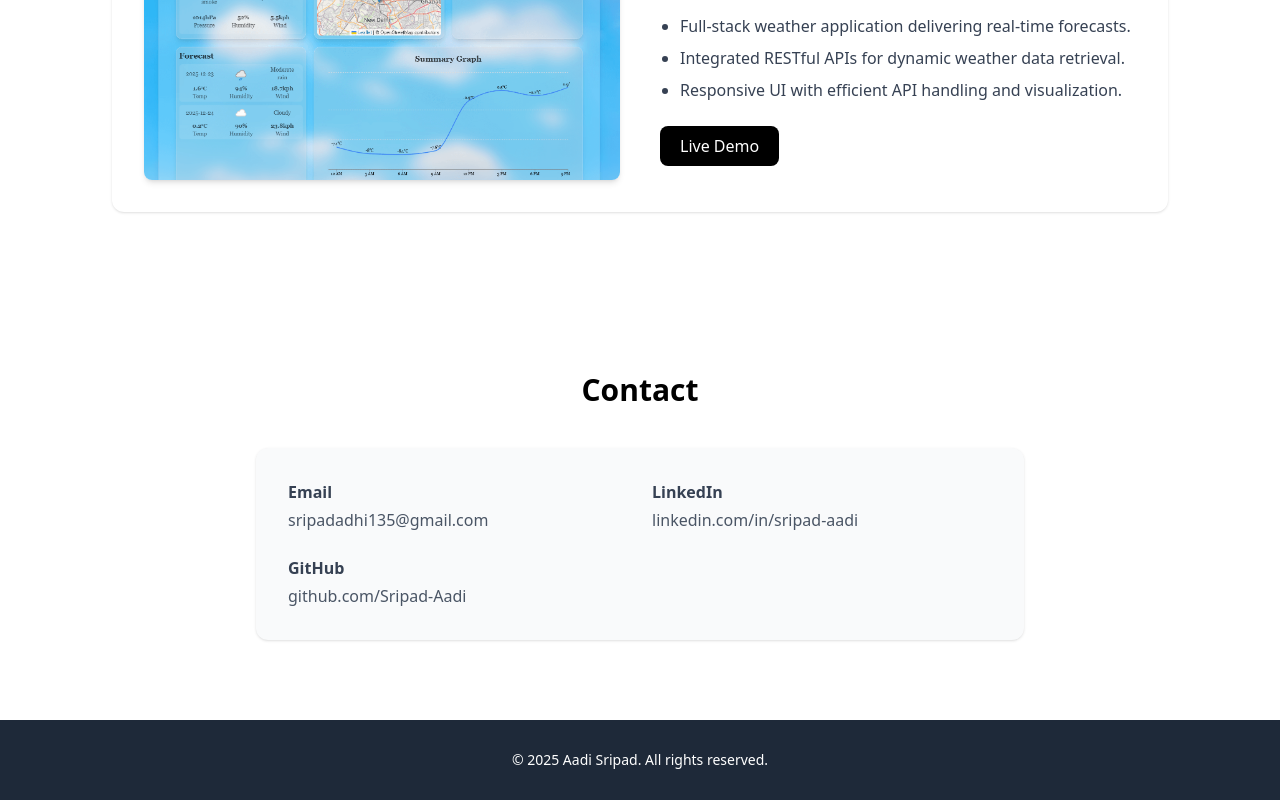
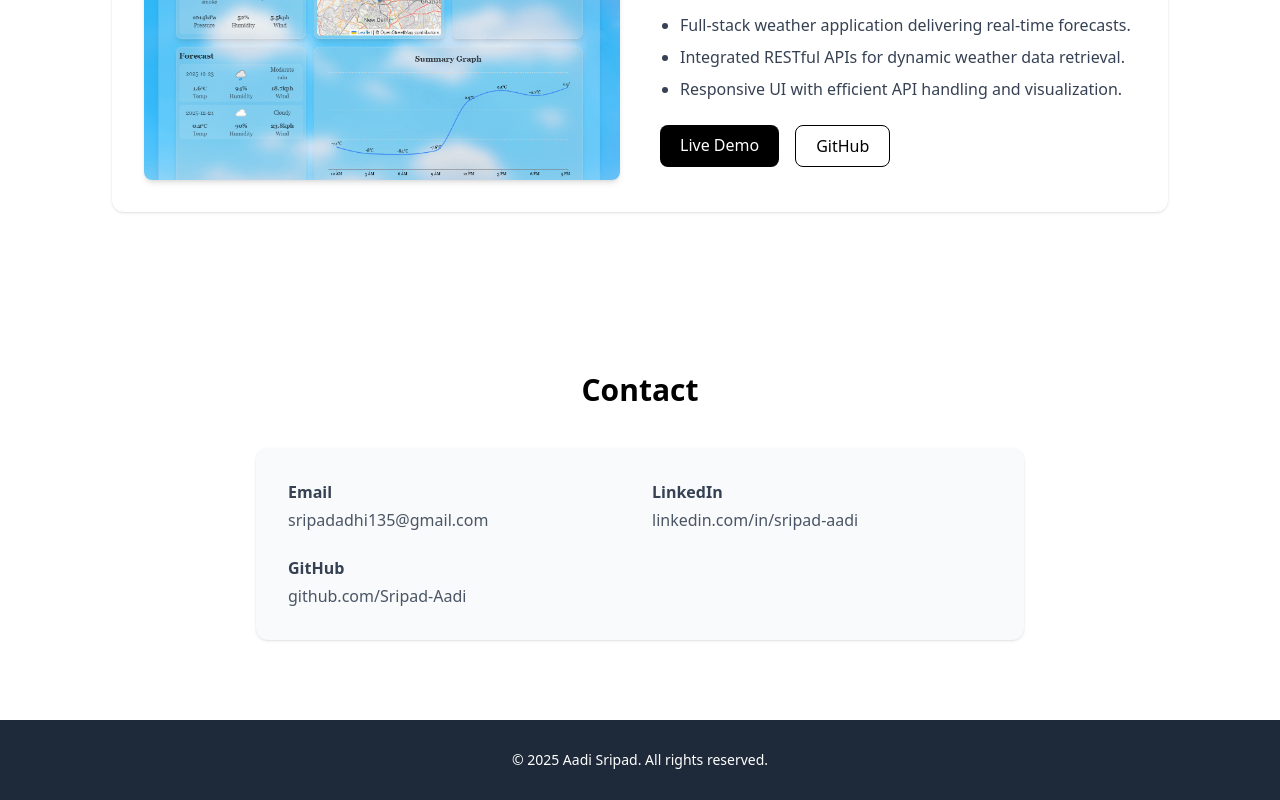
Before and after one commit to Sripad-Aadi/Portfolio, a React (Vite) app: page / in a window 1280 px wide. Shown: the part 3896-4696 px from the top of the page. Built offline with nearby package versions, Linux system fonts and the light colour scheme.

Commit message:
added github link to skycast project

```diff
--- a/src/pages/projects.jsx
+++ b/src/pages/projects.jsx
@@ -225,6 +225,16 @@ const Projects = () => {
                 >
                   Live Demo
                 </a>
+
+                <a
+                  href="https://github.com/Sripad-Aadi/skycast"
+                  target="_blank"
+                  rel="noopener noreferrer"
+                  className="px-5 py-2 border border-black rounded-lg hover:bg-gray-100 transition"
+                >
+                  GitHub
+                </a>
+
               </div>
             </div>
           </motion.div>
```
